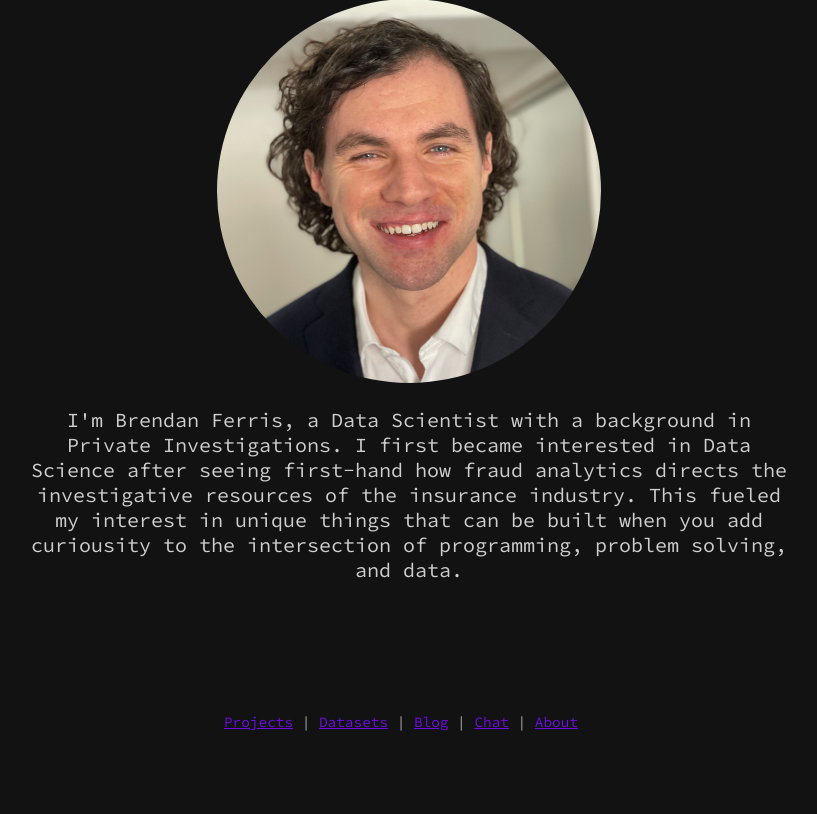
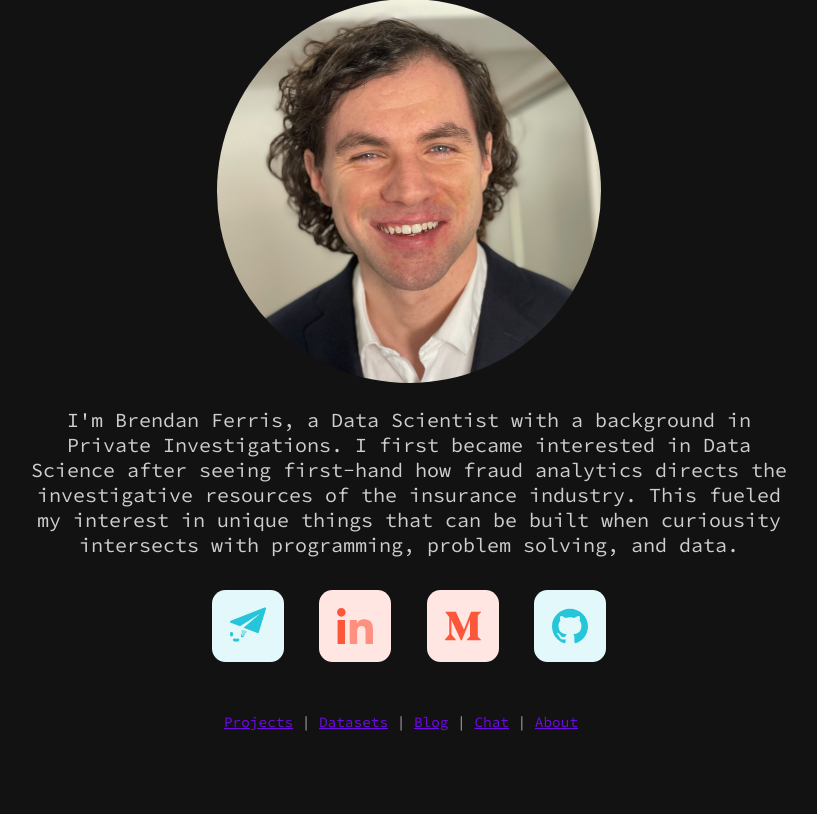
Before and after one commit to brenfrrs/personalsite, a Flask app: page /about in a window 1280 px wide. Shown: the part 29-843 px from the top of the page, without its empty margins (239-1056 px from the left). Before the commit the page ends 760 px from the top, so only its background shows below. Run offline with Flask 2, Linux system fonts and the light colour scheme; some libraries are stand-ins or nearby versions.

Commit message:
added blurb and contact icons/routes to social media profiles.

```diff
--- a/templates/about.html
+++ b/templates/about.html
@@ -6,7 +6,13 @@
     <img src="static/blog_imgs/squareheadshot.jpg" alt="Brendan Ferris">
 </div>
 
-<p class="about_me_body">I'm Brendan Ferris, a Data Scientist with a background in Private Investigations. I first became interested in Data Science after seeing first-hand how fraud analytics directs the investigative resources of the insurance industry. This fueled my interest in unique things that can be built when you add curiousity to the intersection of programming, problem solving, and data.</p>
+<p class="about_me_body">I'm Brendan Ferris, a Data Scientist with a background in Private Investigations. I first became interested in Data Science after seeing first-hand how fraud analytics directs the investigative resources of the insurance industry. This fueled my interest in unique things that can be built when curiousity intersects with programming, problem solving, and data.</p>
+<div class="contact_icons">
+    <a href="mailto:brendan@brendanferris.com"><img class="clickable_contact_blue" src='static/response_imgs/contact_icons/paper-plane.svg' alt="email"></a>
+    <a href="https://www.linkedin.com/in/brendangferris/"><img class="clickable_contact_orange" src="static/response_imgs/contact_icons/li.svg" alt="Linkedin"></a>
+    <a href="https://brendanfrrs.medium.com/"><img class="clickable_contact_orange" src='static/response_imgs/contact_icons/medium.svg' alt="medium"></a>
+    <a href="https://github.com/brenfrrs"><img class="clickable_contact_blue" src='static/response_imgs/contact_icons/github.svg' alt="github"></a>
+</div>
 
 </body>
 {% endblock %}
```
